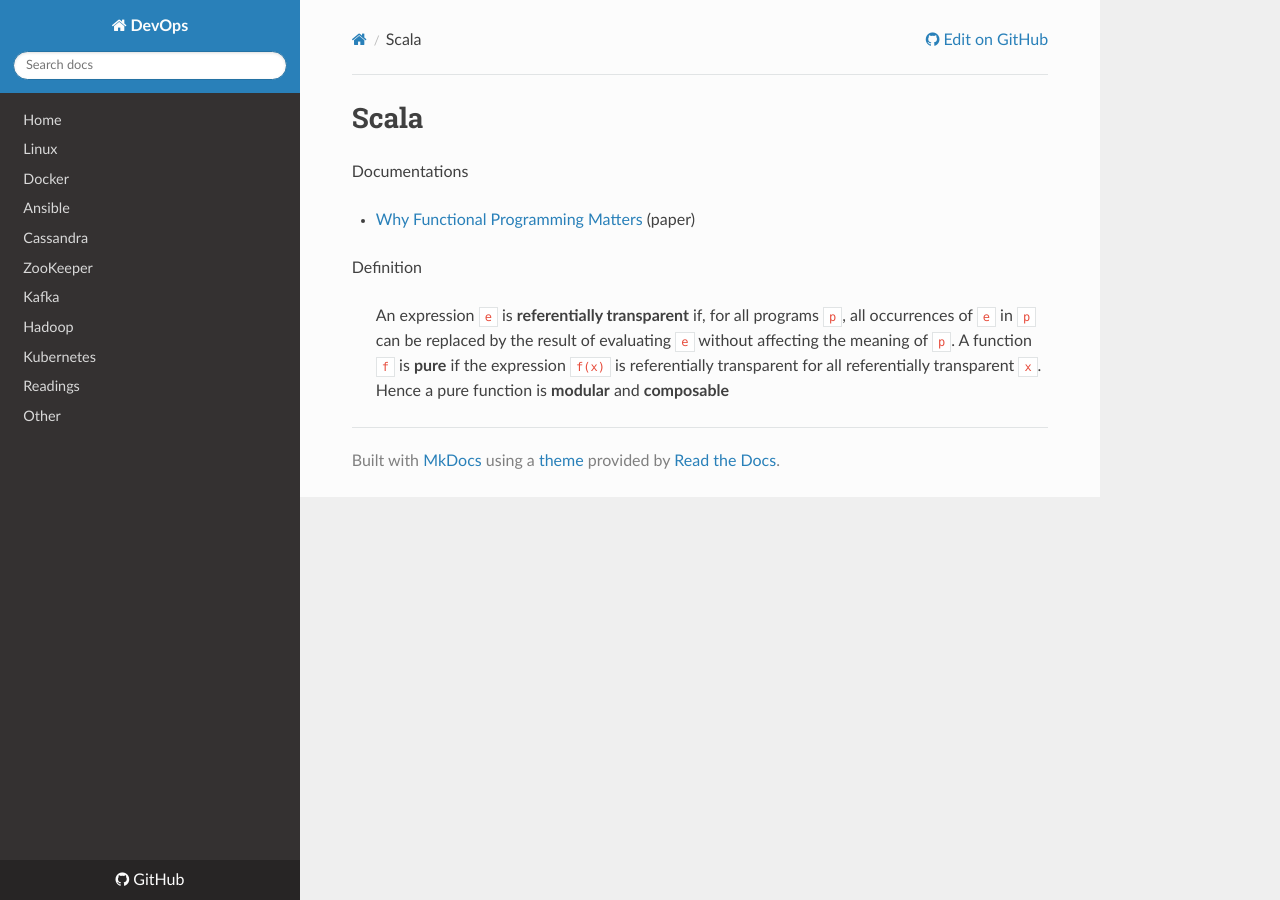
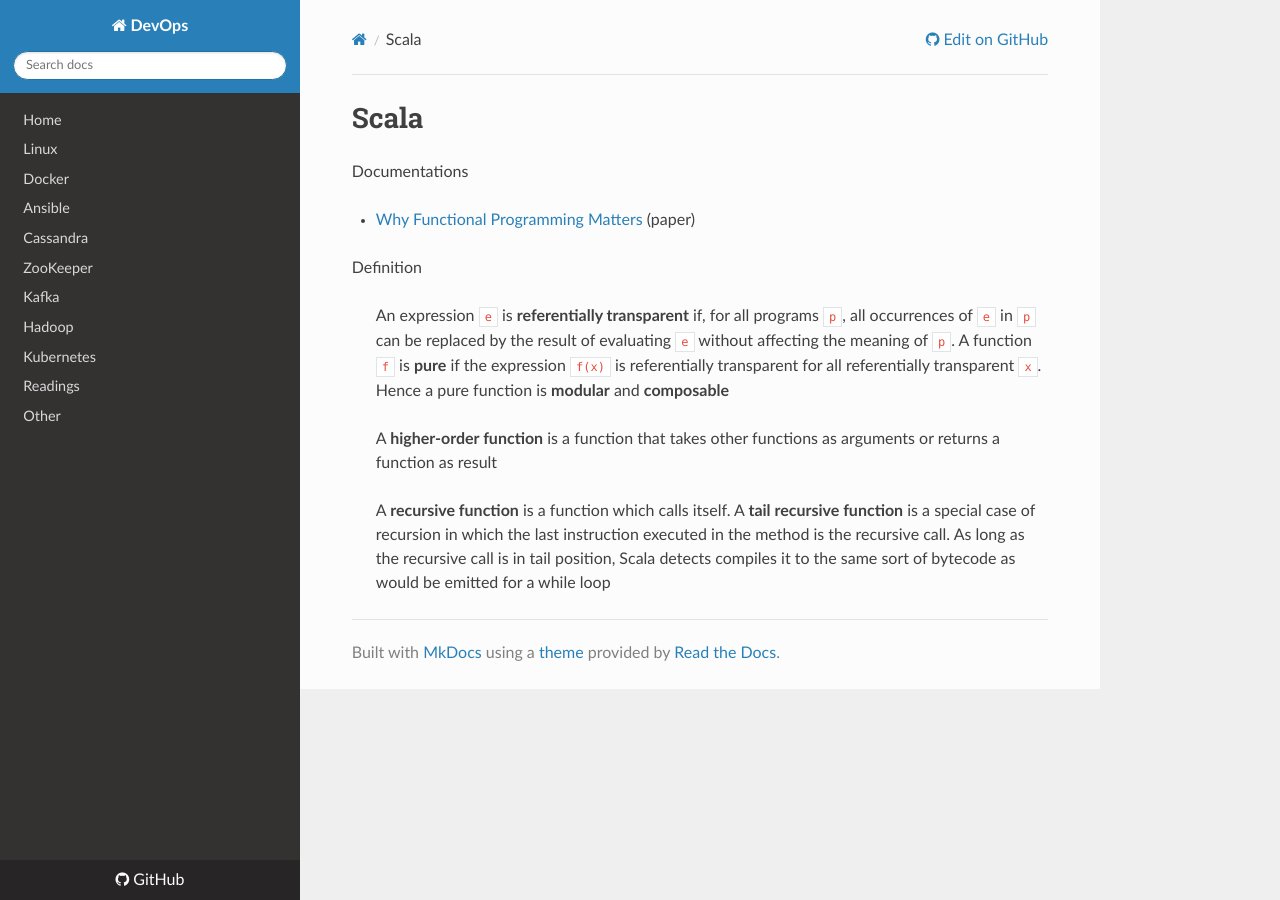
Before and after one commit to niqdev/devops, an MkDocs documentation site: the page built from docs/_scala.md, in a window 1280 px wide. Built offline with MkDocs 1.6.1, drawn with Linux system fonts in a browser that asks for light colours; nearby versions of some CDN libraries; old or Windows-style settings are respelled for this version of MkDocs.

Commit message:
scala: add definitions

```diff
--- a/docs/_scala.md
+++ b/docs/_scala.md
@@ -10,3 +10,9 @@ Definition
 all occurrences of `e` in `p` can be replaced by the result of evaluating `e` without affecting the meaning of `p`.
 A function `f` is **pure** if the expression `f(x)` is referentially transparent for all referentially transparent `x`.
 Hence a pure function is **modular** and **composable**
+
+> A **higher-order function** is a function that takes other functions as arguments or returns a function as result
+
+> A **recursive function** is a function which calls itself.
+A **tail recursive function** is a special case of recursion in which the last instruction executed in the method is the recursive call.
+As long as the recursive call is in tail position, Scala detects compiles it to the same sort of bytecode as would be emitted for a while loop
```
